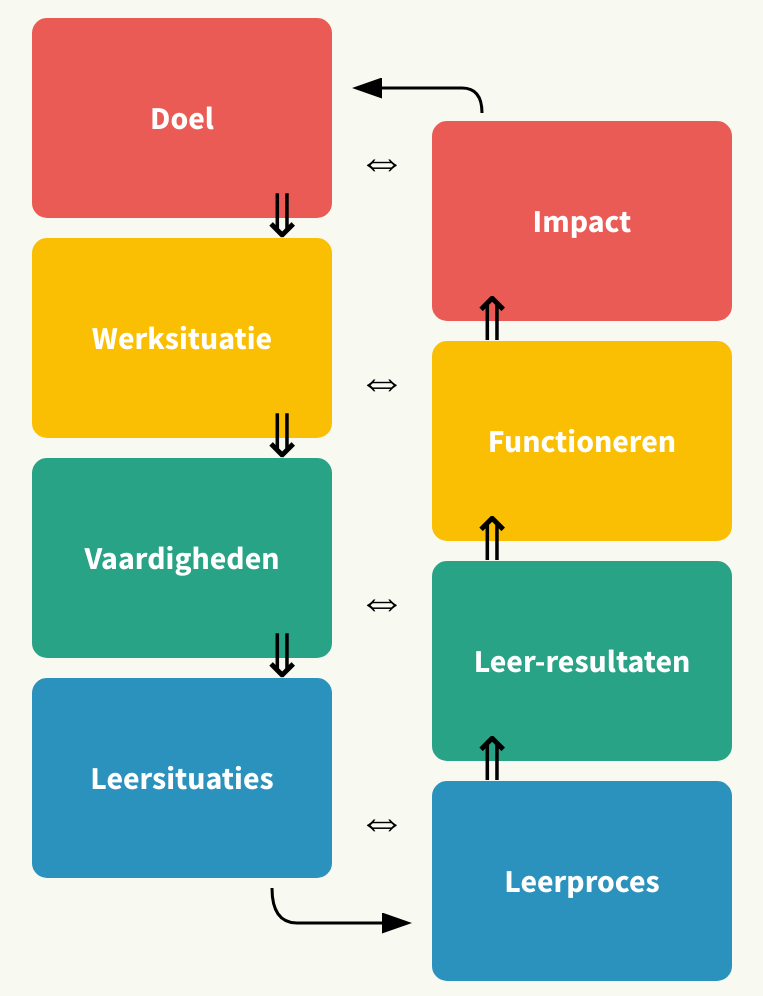
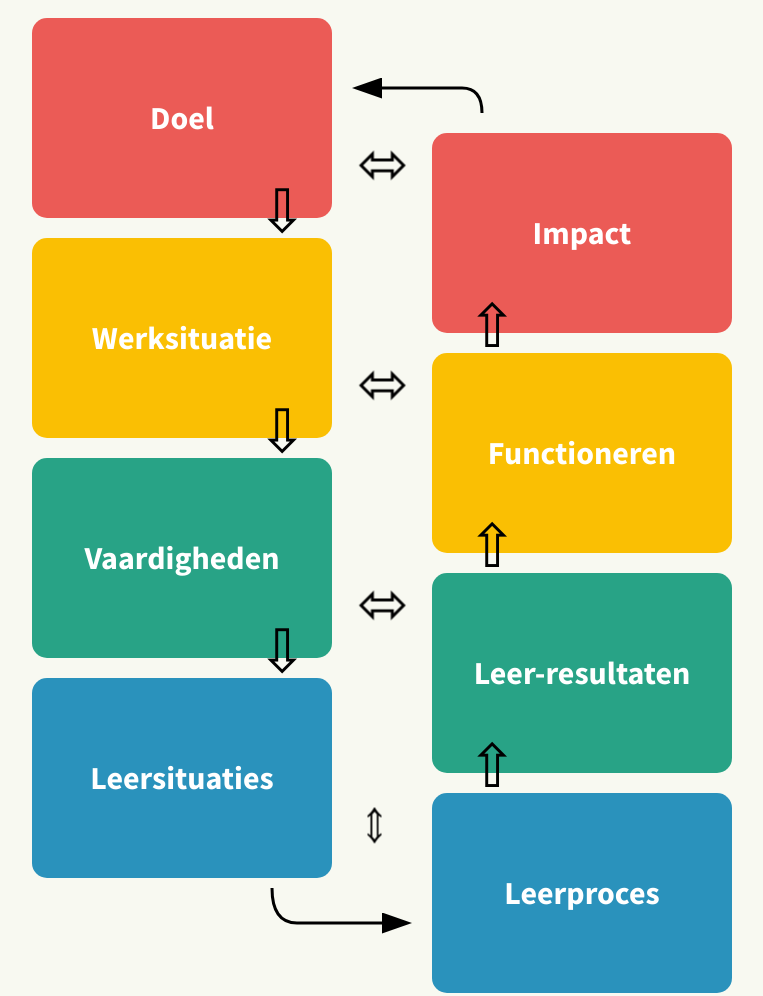
Before and after one commit to TikTax28/tiktax28.github.io, a plain HTML site: page index.html in a window 1280 px wide. Shown: the whole page, without its empty margins (258-1021 px from the left). Drawn offline with Linux system fonts and the light colour scheme.

Commit message:
changed arrow

```diff
--- a/index.html
+++ b/index.html
@@ -32,12 +32,12 @@
 
     /* Center the arrow between cards */
     .arrow {
-      font-size: 50px;
+      font-size: 60px;
       margin: 0 20px; /* Space around the arrow */
       display: flex;
       align-items: center;
       justify-content: center;
-      transform: translate(-200px, 70px); /* Move the arrow 20px to the left and 20px down */
+      transform: translate(-200px, 70px) rotate(90deg); /* Move the arrow 20px to the left and 20px down */
        /* Adjusted to center align */
     }
 
@@ -50,7 +50,7 @@
       justify-content: right;
       position: absolute; /* Position the arrow absolutely */
       z-index: 10; /* Ensure the arrow is above the cards */
-      transform: translate(225px, 150px);
+      transform: translate(225px, 145px);
     }
 
     .vertical-arrow2 {
@@ -61,7 +61,7 @@
       justify-content: right;
       position: absolute; /* Position the arrow absolutely */
       z-index: 10; /* Ensure the arrow is above the cards */
-      transform: translate(35px, 150px);
+      transform: translate(35px, 145px);
     }
 
      /* Curved arrows */
@@ -175,7 +175,7 @@
   <div class="card-container">
 
     <div class="flip-card">
-      <div class="vertical-arrow">&#8659;</div>
+      <div class="vertical-arrow">&#8681;</div>
       <div class="flip-card-inner">
         <div class="flip-card-front">
           <h1>Doel</h1>
@@ -187,8 +187,8 @@
     </div>
 
     <div class="flip-card">
-      <div class="arrow">&#8660;</div>
-      <div class="vertical-arrow2">&#8657;</div>
+      <div class="arrow">&#8691;</div>
+      <div class="vertical-arrow2">&#8679;</div>
       <div class="flip-card-inner">
         <div class="flip-card-front">
           <h1>Impact</h1>
@@ -200,7 +200,7 @@
     </div>
 
     <div class="flip-card">
-      <div class="vertical-arrow">&#8659;</div>
+      <div class="vertical-arrow">&#8681;</div>
       <div class="flip-card-inner">
         <div class="flip-card-front">
           <h1>Werksituatie</h1>
@@ -212,8 +212,8 @@
     </div>
 
     <div class="flip-card">
-      <div class="arrow">&#8660;</div>
-      <div class="vertical-arrow2">&#8657;</div>
+      <div class="arrow">&#8691;</div>
+      <div class="vertical-arrow2">&#8679;</div>
       <div class="flip-card-inner">
         <div class="flip-card-front">
           <h1>Functioneren</h1>
@@ -225,7 +225,7 @@
     </div>
 
     <div class="flip-card">
-      <div class="vertical-arrow">&#8659;</div>
+      <div class="vertical-arrow">&#8681;</div>
       <div class="flip-card-inner">
         <div class="flip-card-front">
           <h1>Vaardigheden</h1>
@@ -237,8 +237,8 @@
     </div>
 
     <div class="flip-card">
-      <div class="arrow">&#8660;</div>
-      <div class="vertical-arrow2">&#8657;</div>
+      <div class="arrow">&#8691;</div>
+      <div class="vertical-arrow2">&#8679;</div>
       <div class="flip-card-inner">
         <div class="flip-card-front">
           <h1>Leer-resultaten</h1>
```
